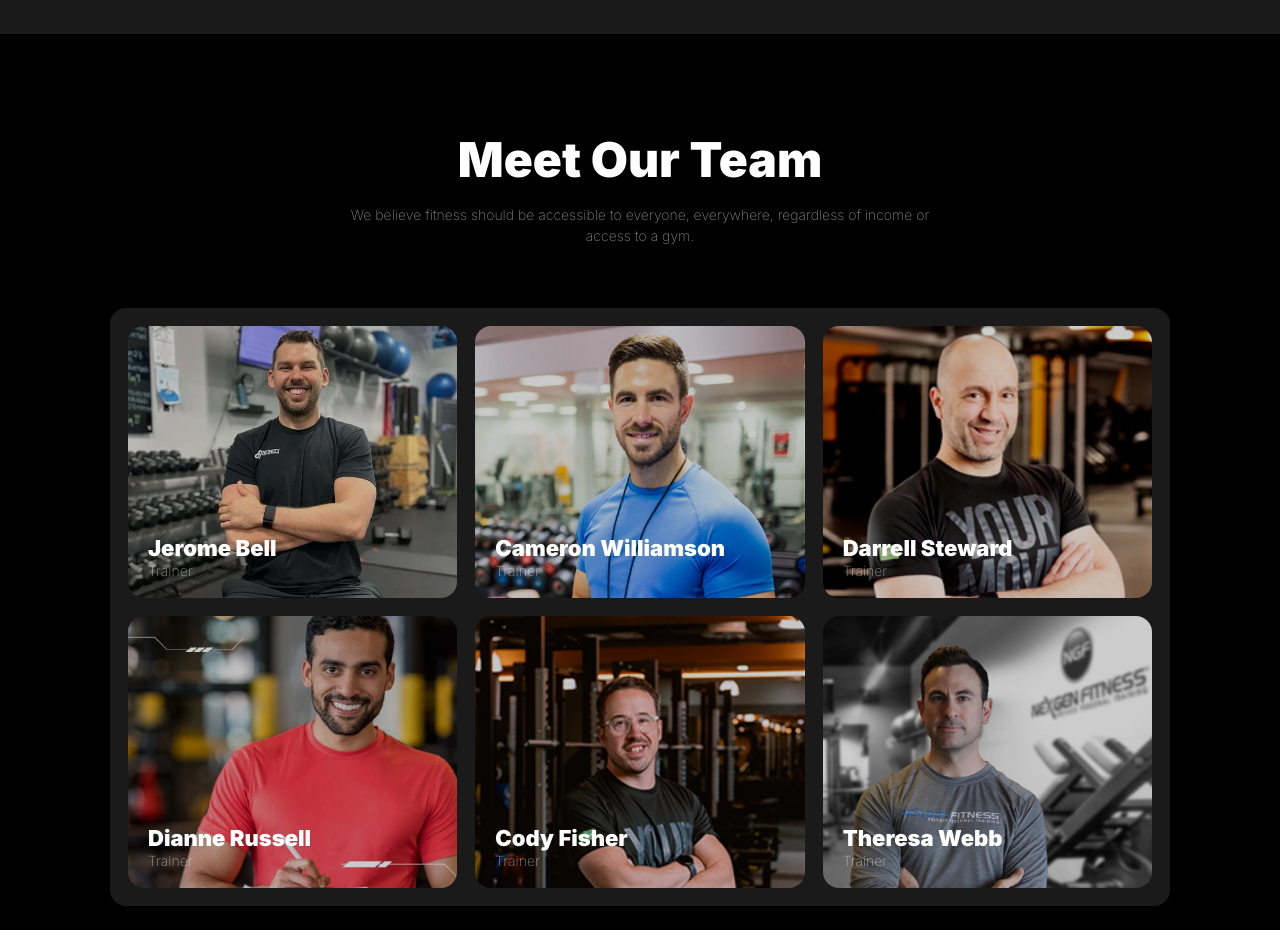
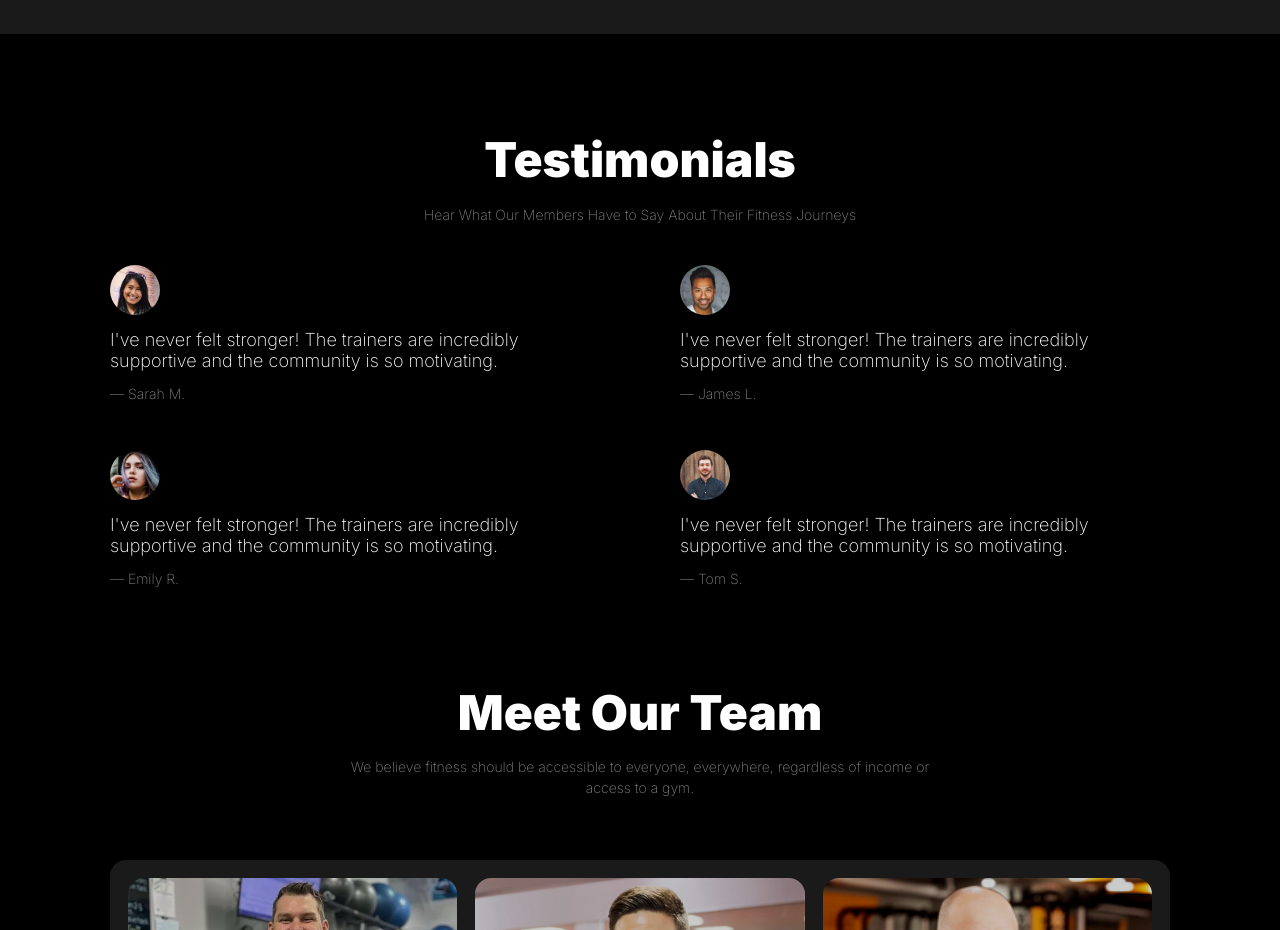
Before and after one commit to Shanto910/Project-Fitness, a plain HTML site: page index.html in a window 1280 px wide. Shown: the part 2480-3410 px from the top of the page. Drawn offline with Linux system fonts and the light colour scheme; a web font is replaced by a local one.

Commit message:
added reviews section

```diff
--- a/index.html
+++ b/index.html
@@ -10,6 +10,18 @@
 		<header class="bg-expansion">
 			<nav class="navbar">
 				<a class="brand-logo" href="/">Fitness</a>
+				<svg
+					xmlns="http://www.w3.org/2000/svg"
+					fill="none"
+					viewBox="0 0 24 24"
+					stroke-width="1.5"
+					stroke="currentColor"
+					class="size-6">
+					<path
+						stroke-linecap="round"
+						stroke-linejoin="round"
+						d="M3.75 6.75h16.5M3.75 12h16.5m-16.5 5.25h16.5" />
+				</svg>
 				<ul class="navbar-list">
 					<li>
 						<a class="active-page" href="/">Home</a>
@@ -199,6 +211,51 @@
 					</div>
 				</div>
 			</section>
+			<section class="section-reviews mt">
+				<h2 class="heading-secondary">Testimonials</h2>
+				<p class="heading-description">
+					Hear What Our Members Have to Say About Their Fitness
+					Journeys
+				</p>
+				<div class="reviews grid">
+					<div class="client client-1">
+						<img src="./images/customer-1.jpg" alt="customer-1" />
+						<p class="review">
+							I've never felt stronger! The trainers are
+							incredibly supportive and the community is so
+							motivating.
+						</p>
+						<p class="customer-name">— Sarah M.</p>
+					</div>
+					<div class="client client-2">
+						<img src="./images/customer-2.jpg" alt="customer-1" />
+						<p class="review">
+							I've never felt stronger! The trainers are
+							incredibly supportive and the community is so
+							motivating.
+						</p>
+						<p class="customer-name">— James L.</p>
+					</div>
+					<div class="client client-3">
+						<img src="./images/customer-3.jpg" alt="customer-1" />
+						<p class="review">
+							I've never felt stronger! The trainers are
+							incredibly supportive and the community is so
+							motivating.
+						</p>
+						<p class="customer-name">— Emily R.</p>
+					</div>
+					<div class="client client-4">
+						<img src="./images/customer-4.jpg" alt="customer-1" />
+						<p class="review">
+							I've never felt stronger! The trainers are
+							incredibly supportive and the community is so
+							motivating.
+						</p>
+						<p class="customer-name">— Tom S.</p>
+					</div>
+				</div>
+			</section>
 			<section class="section-team mt">
 				<h2 class="heading-secondary">Meet Our Team</h2>
 				<p class="heading-description">
--- a/styles.css
+++ b/styles.css
@@ -168,6 +168,12 @@ header {
 	font-weight: var(--bold);
 	color: var(--primary-color);
 	font-style: italic;
+}
+
+.navbar svg {
+	display: none;
+	width: 24px;
+	height: 24px;
 }
 
 .navbar-list {
@@ -560,6 +566,41 @@ header .btn-full {
 	border-top: 2px solid var(--white-10);
 }
 
+/* ===== REVIEWS RULES ===== */
+
+.section-reviews > h2,
+.section-reviews > p {
+	text-align: center;
+}
+
+.section-reviews > p {
+	margin-top: 14px;
+}
+
+.client img {
+	width: 50px;
+	height: 50px;
+	border-radius: 50%;
+	margin-bottom: 14px;
+}
+
+.reviews {
+	display: grid;
+	grid-template-columns: 1fr 1fr;
+	margin-top: 40px;
+	column-gap: 80px;
+	row-gap: 48px;
+
+	font-size: 1.125rem;
+	color: var(--white);
+}
+
+.customer-name {
+	margin-top: 14px;
+	font-size: 0.875rem;
+	color: var(--white-50);
+}
+
 /* ===== RESPONSIVE RULES ===== */
 
 @media screen and (max-width: 1200px) {
@@ -619,6 +660,9 @@ header .btn-full {
 
 	.navbar-list {
 		display: none;
+	}
+	.navbar svg {
+		display: block;
 	}
 
 	.btn-full span {
@@ -761,4 +805,8 @@ header .btn-full {
 	.staff-3 {
 		order: 1;
 	}
+
+	.reviews {
+		grid-template-columns: 1fr;
+	}
 }
```
Also changed, not shown: images/customer-1.jpg (added), images/customer-2.jpg (added), images/customer-3.jpg (added), images/customer-4.jpg (added).
